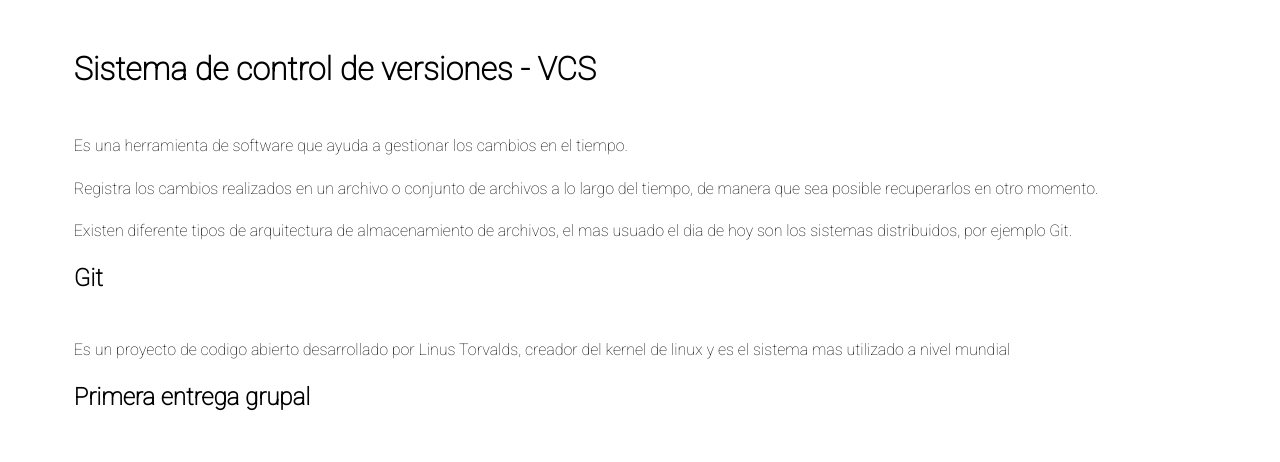
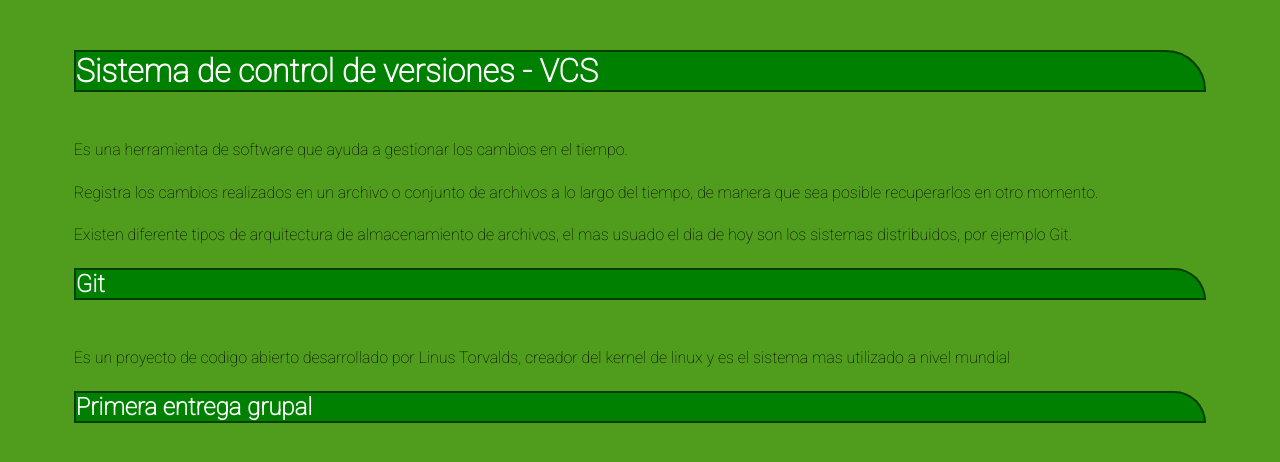
Before and after one commit to DiegoDS30/Entrega_grupal, a plain HTML site: page index.html in a window 1280 px wide. Drawn offline with Linux system fonts and the light colour scheme.

Commit message:
Cambios A styles
Green

```diff
--- a/styles.css
+++ b/styles.css
@@ -8,8 +8,21 @@
 
 h1, h2 {
     margin-bottom: 3rem;
+    background-color: green;
+    color: white;
+    border: 2px solid rgb(0, 61, 0) ;
+    border-top-right-radius: 40px;
+
+
 }
 
 p {
     margin-bottom: 1rem;
+
+
 }
+body {
+    background-color: rgb(80, 156, 28);
+    color: rgb(0, 0, 0);
+
+}
```
